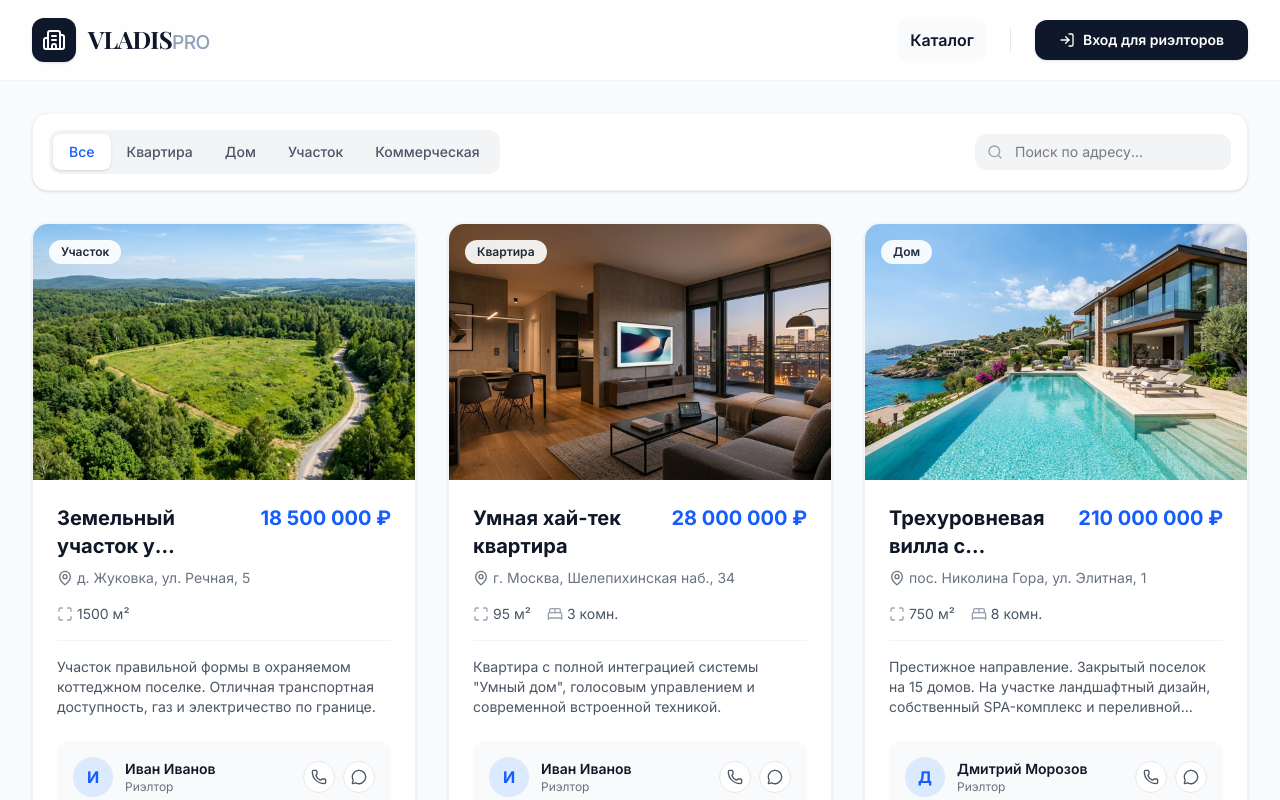
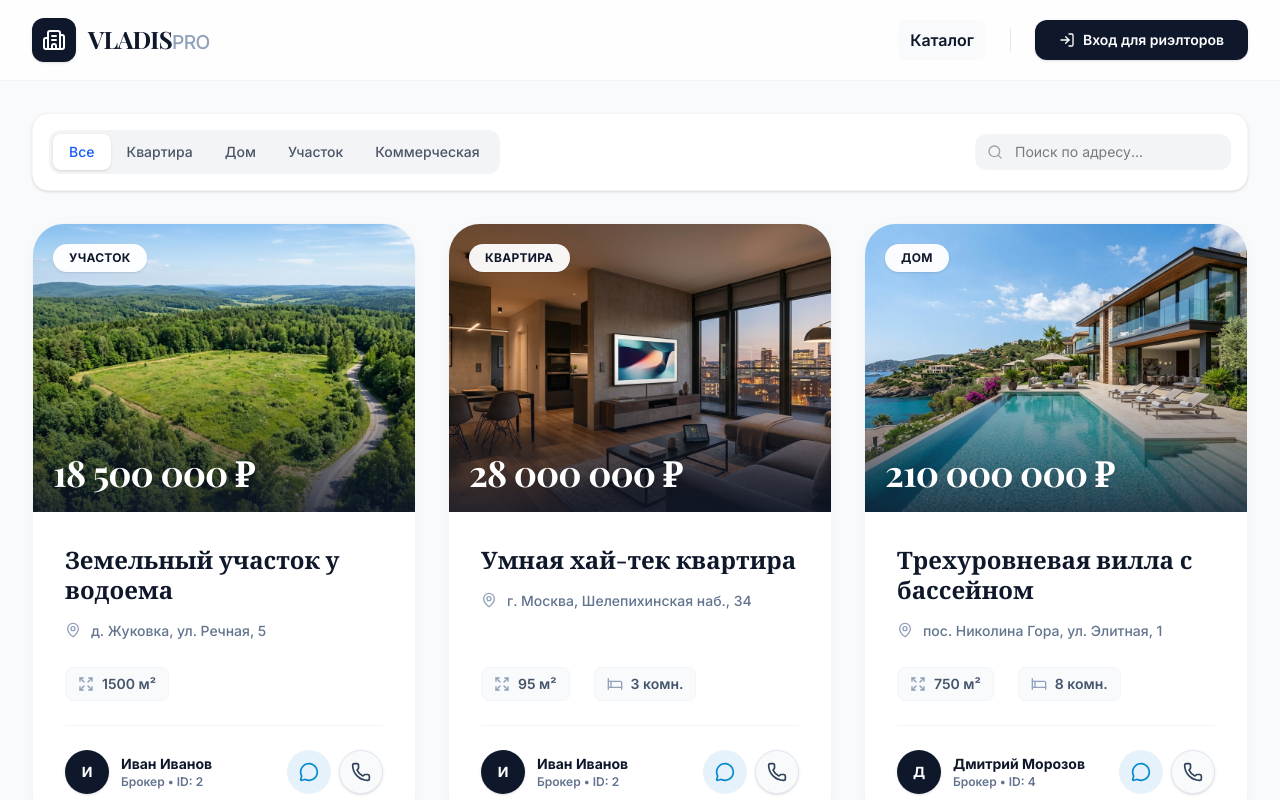
Before and after one commit to KarimovRahim/Agenstvo_Home, a React (Vite) app: page / in a window 1280 px wide. Shown: the top 800 px of the page. Built offline with nearby package versions, Linux system fonts and the light colour scheme.

Commit message:
Update PropertyCard.tsx

```diff
--- a/src/components/PropertyCard.tsx
+++ b/src/components/PropertyCard.tsx
@@ -1,6 +1,7 @@
 import React from 'react';
-import { MapPin, Phone, MessageCircle, Maximize, BedDouble } from 'lucide-react';
+import { MapPin, Phone, Expand, Bed, MessageCircle } from 'lucide-react';
 import { Property, Realtor } from '../types';
+import { motion } from 'motion/react';
 
 type PropertyCardProps = {
   key?: React.Key;
@@ -16,90 +17,101 @@ export function PropertyCard({ property, realtor, onDelete, isOwner }: PropertyC
   };
 
   return (
-    <div className="bg-white rounded-2xl shadow-sm border border-gray-100 overflow-hidden hover:shadow-md transition-shadow duration-300">
-      <div className="relative h-64 overflow-hidden group">
+    <motion.div
+      whileHover={{ y: -4 }}
+      className="group flex flex-col h-full bg-white rounded-[2rem] overflow-hidden shadow-[0_2px_20px_-4px_rgba(0,0,0,0.04)] border border-slate-100 hover:shadow-[0_12px_40px_-8px_rgba(0,0,0,0.12)] transition-all duration-300"
+    >
+      <div className="relative h-64 sm:h-72 w-full overflow-hidden shrink-0">
+        <div className="absolute inset-0 bg-slate-100 animate-pulse"></div>
         <img
-          src={property.imageUrl || 'https://images.unsplash.com/photo-1560518883-ce09059eeffa?auto=format&fit=crop&q=80&w=800'}
+          src={property.imageUrl}
           alt={property.title}
-          className="w-full h-full object-cover group-hover:scale-105 transition-transform duration-500"
+          className="relative w-full h-full object-cover transition-transform duration-700 group-hover:scale-105"
+          loading="lazy"
         />
-        <div className="absolute top-4 left-4 bg-white/90 backdrop-blur px-3 py-1 rounded-full text-xs font-semibold text-gray-800">
+        <div className="absolute inset-0 bg-gradient-to-t from-slate-900/80 via-transparent to-transparent"></div>
+
+        <div className="absolute top-5 left-5 flex gap-2">
+          <span className="bg-white/95 backdrop-blur-md px-4 py-1.5 rounded-full text-xs font-bold tracking-wide text-slate-900 shadow-sm uppercase">
             {property.type}
+          </span>
         </div>
+
         {isOwner && onDelete && (
           <button
-            onClick={() => onDelete(property.id)}
-            className="absolute top-4 right-4 bg-red-500/90 text-white backdrop-blur px-3 py-1 rounded-full text-xs font-semibold hover:bg-red-600 transition-colors"
+            onClick={(e) => { e.stopPropagation(); onDelete(property.id); }}
+            className="absolute top-5 right-5 bg-red-500/90 backdrop-blur-md text-white px-4 py-1.5 rounded-full text-xs font-bold hover:bg-red-600 transition-colors shadow-sm"
           >
             Удалить
           </button>
         )}
-      </div>
 
-      <div className="p-6">
-        <div className="flex justify-between items-start mb-2">
-          <h3 className="text-xl font-bold text-gray-900 line-clamp-2">{property.title}</h3>
-          <div className="text-xl font-bold text-blue-600 whitespace-nowrap ml-4">
+        <div className="absolute bottom-5 left-5 right-5 flex justify-between items-end">
+          <div className="text-white font-serif text-3xl sm:text-4xl font-bold tracking-tight drop-shadow-md">
             {formatPrice(property.price)}
           </div>
         </div>
-
-        <div className="flex items-center text-gray-500 text-sm mb-4">
-          <MapPin className="w-4 h-4 mr-1 flex-shrink-0" />
-          <span className="truncate">{property.address}</span>
       </div>
 
-        <div className="flex items-center gap-4 text-sm text-gray-600 mb-4 pb-4 border-b border-gray-100">
-          <div className="flex items-center gap-1">
-            <Maximize className="w-4 h-4 text-gray-400" />
+      <div className="p-6 sm:p-8 flex flex-col flex-1">
+        <h3 className="text-xl sm:text-2xl font-serif font-semibold text-slate-900 line-clamp-2 leading-tight mb-4">
+          {property.title}
+        </h3>
+
+        <div className="flex items-start gap-2.5 text-slate-500 text-sm font-medium mb-6">
+          <MapPin className="w-4 h-4 shrink-0 mt-0.5 text-slate-400" />
+          <span className="line-clamp-2 leading-relaxed">{property.address}</span>
+        </div>
+
+        <div className="flex items-center gap-6 text-sm text-slate-600 font-semibold mb-6 pb-6 border-b border-slate-100 mt-auto">
+          <div className="flex items-center gap-2 bg-slate-50 px-3 py-1.5 rounded-lg border border-slate-100">
+            <Expand className="w-4 h-4 text-slate-400 shrink-0" />
             <span>{property.area} м²</span>
           </div>
           {property.rooms && (
-            <div className="flex items-center gap-1">
-              <BedDouble className="w-4 h-4 text-gray-400" />
+            <div className="flex items-center gap-2 bg-slate-50 px-3 py-1.5 rounded-lg border border-slate-100">
+              <Bed className="w-4 h-4 text-slate-400 shrink-0" />
               <span>{property.rooms} комн.</span>
             </div>
           )}
         </div>
 
-        <p className="text-gray-600 text-sm line-clamp-3 mb-6">
-          {property.description}
-        </p>
-
-        {realtor && (
-          <div className="bg-gray-50 rounded-xl p-4 flex items-center justify-between">
+        <div>
+          {realtor ? (
+            <div className="flex items-center justify-between">
               <div className="flex items-center gap-3">
-              <div className="w-10 h-10 bg-blue-100 text-blue-600 rounded-full flex items-center justify-center font-bold">
+                <div className="w-11 h-11 rounded-full bg-slate-900 flex items-center justify-center text-white font-bold text-sm shrink-0 shadow-sm">
                   {realtor.name.charAt(0)}
                 </div>
-              <div>
-                <p className="text-sm font-semibold text-gray-900">{realtor.name}</p>
-                <p className="text-xs text-gray-500">Риэлтор</p>
+                <div className="overflow-hidden">
+                  <p className="text-sm font-bold text-slate-900 truncate">{realtor.name}</p>
+                  <p className="text-xs text-slate-500 font-semibold truncate">Брокер • ID: {realtor.id.slice(-4)}</p>
                 </div>
               </div>
-            <div className="flex gap-2">
-              <a
-                href={`tel:${realtor.phone}`}
-                className="w-8 h-8 rounded-full bg-white border border-gray-200 flex items-center justify-center text-gray-600 hover:text-blue-600 hover:border-blue-600 transition-colors"
-                title="Позвонить"
-              >
-                <Phone className="w-4 h-4" />
-              </a>
+              <div className="flex gap-2 shrink-0 ml-2">
                 {realtor.telegram && (
                   <a
                     href={`https://t.me/${realtor.telegram.replace('@', '')}`}
                     target="_blank"
                     rel="noopener noreferrer"
-                  className="w-8 h-8 rounded-full bg-white border border-gray-200 flex items-center justify-center text-gray-600 hover:text-blue-500 hover:border-blue-500 transition-colors"
-                  title="Написать в Telegram"
+                    className="w-11 h-11 rounded-full bg-[#E5F1FB] text-[#0088CC] flex items-center justify-center hover:bg-[#D5EAF8] transition-colors"
                   >
-                  <MessageCircle className="w-4 h-4" />
+                    <MessageCircle className="w-5 h-5" />
                   </a>
+                )}
+                <a
+                  href={`tel:${realtor.phone}`}
+                  className="w-11 h-11 rounded-full bg-slate-50 text-slate-700 border border-slate-200 flex items-center justify-center hover:bg-slate-100 hover:text-slate-900 transition-colors shadow-sm"
+                >
+                  <Phone className="w-5 h-5" />
+                </a>
+              </div>
+            </div>
+          ) : (
+             <div className="h-11"></div>
           )}
         </div>
       </div>
-        )}
-      </div>
-    </div>
+    </motion.div>
   );
 }
```
Lines whose indentation alone changed are shown as unchanged.
